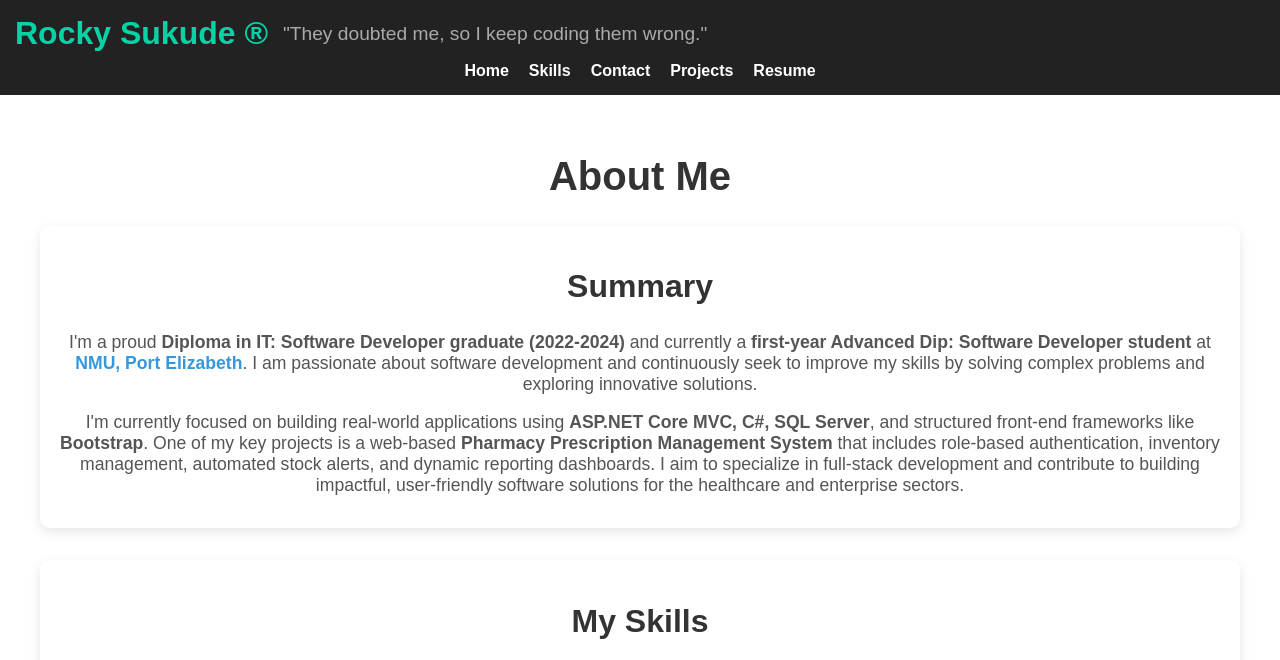
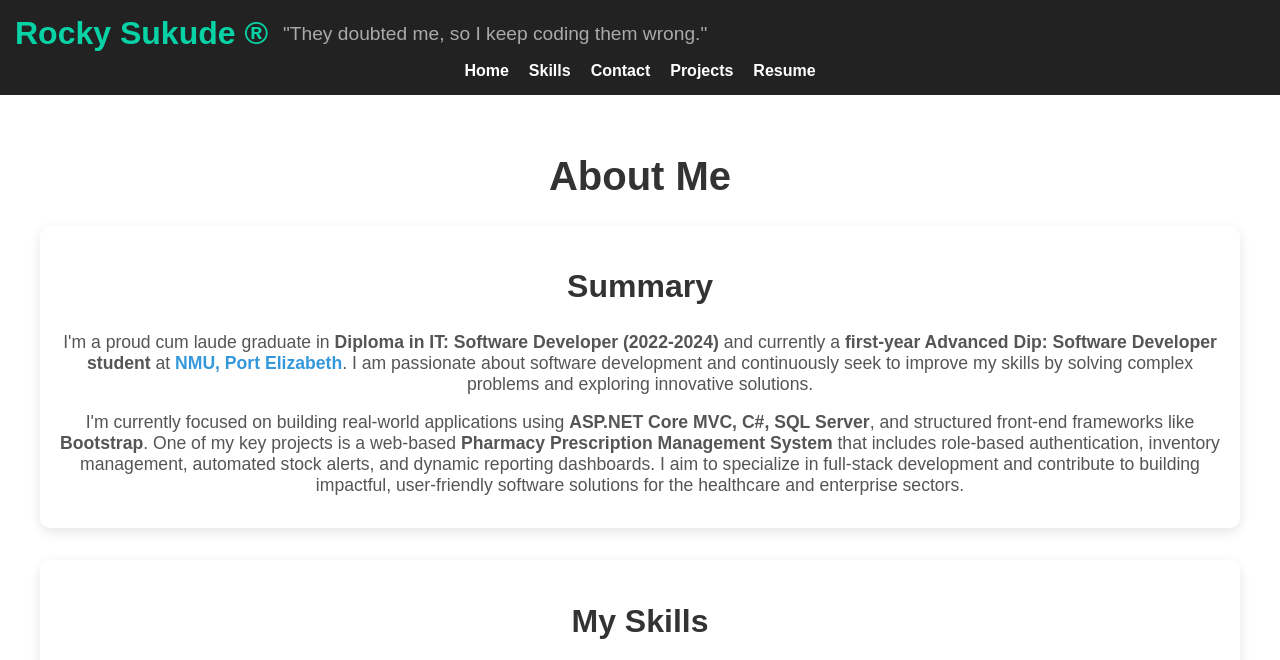
Before and after one commit to spida-039/portfolio.github.io, a website: page html/details.html in a window 1280 px wide. Shown: the top 660 px of the page. Drawn offline with nearby package versions, Linux system fonts and the light colour scheme.

Commit message:
LastPush

```diff
--- a/html/details.html
+++ b/html/details.html
@@ -135,7 +135,7 @@
         <section class="about-section">
             <h2>Summary</h2>
             <p>
-                I'm a proud <strong>Diploma in IT: Software Developer graduate (2022-2024)</strong> and currently a <strong>first-year Advanced Dip: Software Developer student</strong> at
+                I'm a proud cum laude graduate in <strong>Diploma in IT: Software Developer (2022-2024)</strong> and currently a <strong>first-year Advanced Dip: Software Developer student</strong> at
                 <a href="https://www.google.co.za/maps/search/Nelson+Mandela+University/@-33.9902464,25.6606208,12z?entry=ttu" target="_blank" class="university-link">NMU, Port Elizabeth</a>.
                 I am passionate about software development and continuously seek to improve my skills by solving complex problems and exploring innovative solutions.
             </p>
```
